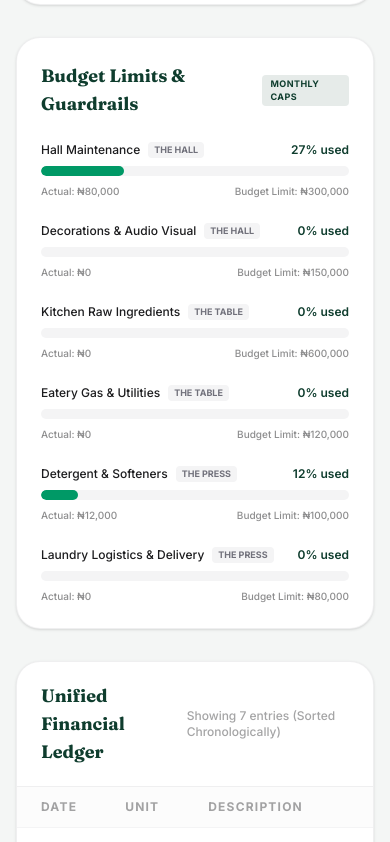
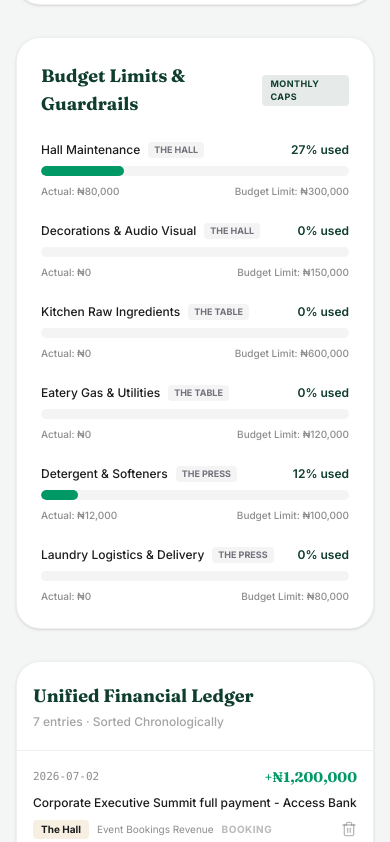
Before and after one commit to Ebendttl/iroko-court, a Next.js app in the folder apps/web/: page /dashboard in a window 390 px wide. Shown: the part 1158-2000 px from the top of the page. Built offline with nearby package versions, Linux system fonts and the light colour scheme.

Commit message:
fix: replace overflow table with responsive stacked cards on mobile for Financial Ledger

```diff
--- a/apps/web/app/dashboard/page.tsx
+++ b/apps/web/app/dashboard/page.tsx
@@ -408,14 +408,61 @@ export default function NexusDashboard() {
 
       {/* 4. BOTTOM LEDGER TABLE */}
       <div className="bg-white border border-zinc-200/60 rounded-xl shadow-sm overflow-hidden">
-        <div className="px-6 py-5 border-b border-zinc-200/60 flex items-center justify-between">
+        <div className="px-4 md:px-6 py-5 border-b border-zinc-200/60 flex flex-col sm:flex-row sm:items-center sm:justify-between gap-1">
           <h3 className="font-serif text-lg font-bold text-brand-forest">Unified Financial Ledger</h3>
           <span className="text-xs text-brand-charcoal/40 font-medium font-sans">
-            Showing {filteredTxs.length} entries (Sorted Chronologically)
+            {filteredTxs.length} entries · Sorted Chronologically
           </span>
         </div>
 
-        <div className="overflow-x-auto">
+        {filteredTxs.length === 0 ? (
+          <p className="py-12 text-center italic text-brand-charcoal/40 text-xs">
+            No transactions recorded matching the selected filter.
+          </p>
+        ) : (
+          <>
+            {/* ── MOBILE: stacked cards (hidden on md+) ── */}
+            <div className="md:hidden divide-y divide-zinc-100">
+              {filteredTxs.map(tx => (
+                <div key={tx.id} className="p-4 space-y-2">
+                  {/* Row 1: date + amount */}
+                  <div className="flex items-center justify-between">
+                    <span className="text-[11px] font-mono text-brand-charcoal/50">{tx.transaction_date}</span>
+                    <span className={`font-serif font-bold text-sm ${tx.type === "income" ? "text-emerald-600" : "text-brand-terracotta"}`}>
+                      {tx.type === "income" ? "+" : "-"}₦{Number(tx.amount).toLocaleString()}
+                    </span>
+                  </div>
+                  {/* Row 2: description (full, wrapping) */}
+                  <p className="text-xs font-medium text-brand-charcoal leading-snug break-words">
+                    {tx.description}
+                  </p>
+                  {/* Row 3: unit badge + category + source + delete */}
+                  <div className="flex items-center flex-wrap gap-2">
+                    <span className={`px-2 py-0.5 rounded text-[10px] font-bold ${
+                      tx.business_unit_id === "a1111111-1111-1111-1111-111111111111"
+                        ? "bg-brand-gold/15 text-brand-charcoal"
+                        : tx.business_unit_id === "b2222222-2222-2222-2222-222222222222"
+                          ? "bg-brand-terracotta/15 text-brand-terracotta"
+                          : "bg-brand-slate/15 text-brand-slate"
+                    }`}>
+                      {getBUName(tx.business_unit_id)}
+                    </span>
+                    <span className="text-[10px] text-brand-charcoal/50">{getCatName(tx.category_id)}</span>
+                    <span className="text-[10px] uppercase font-bold tracking-wider text-brand-charcoal/30">{tx.source}</span>
+                    <button
+                      onClick={() => handleDeleteTransaction(tx.id)}
+                      className="ml-auto text-brand-charcoal/30 hover:text-brand-terracotta transition-colors"
+                      title="Void entry"
+                    >
+                      <Trash2 className="w-4 h-4" />
+                    </button>
+                  </div>
+                </div>
+              ))}
+            </div>
+
+            {/* ── DESKTOP: table (hidden on mobile) ── */}
+            <div className="hidden md:block overflow-x-auto">
               <table className="w-full text-left border-collapse text-xs">
                 <thead>
                   <tr className="bg-zinc-50/50 border-b border-zinc-100 text-brand-charcoal/40 uppercase tracking-widest font-bold font-sans">
@@ -429,14 +476,7 @@ export default function NexusDashboard() {
                   </tr>
                 </thead>
                 <tbody className="divide-y divide-zinc-100">
-              {filteredTxs.length === 0 ? (
-                <tr>
-                  <td colSpan={7} className="py-12 text-center italic text-brand-charcoal/40">
-                    No transactions recorded matching the selected filter.
-                  </td>
-                </tr>
-              ) : (
-                filteredTxs.map(tx => (
+                  {filteredTxs.map(tx => (
                     <tr key={tx.id} className="hover:bg-zinc-50/40 transition-colors">
                       <td className="py-3.5 px-6 font-medium text-brand-charcoal/80">{tx.transaction_date}</td>
                       <td className="py-3.5 px-6 font-semibold">
@@ -470,11 +510,12 @@ export default function NexusDashboard() {
                         </button>
                       </td>
                     </tr>
-                ))
-              )}
+                  ))}
                 </tbody>
               </table>
             </div>
+          </>
+        )}
       </div>
     </div>
   );
```
Lines whose indentation alone changed are shown as unchanged.
